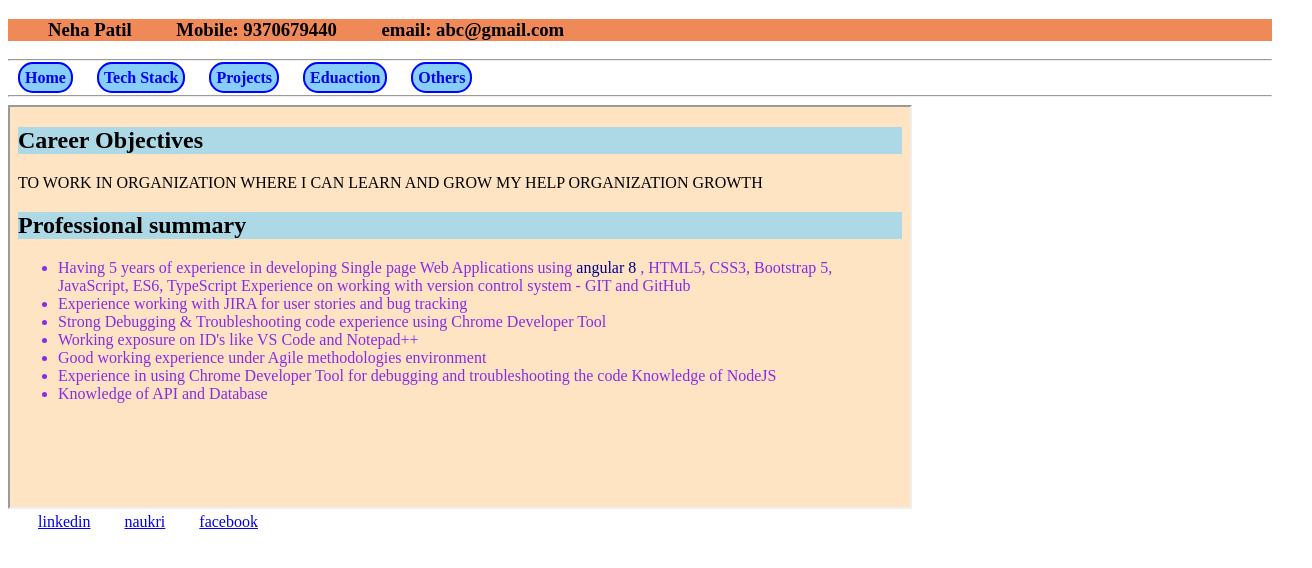
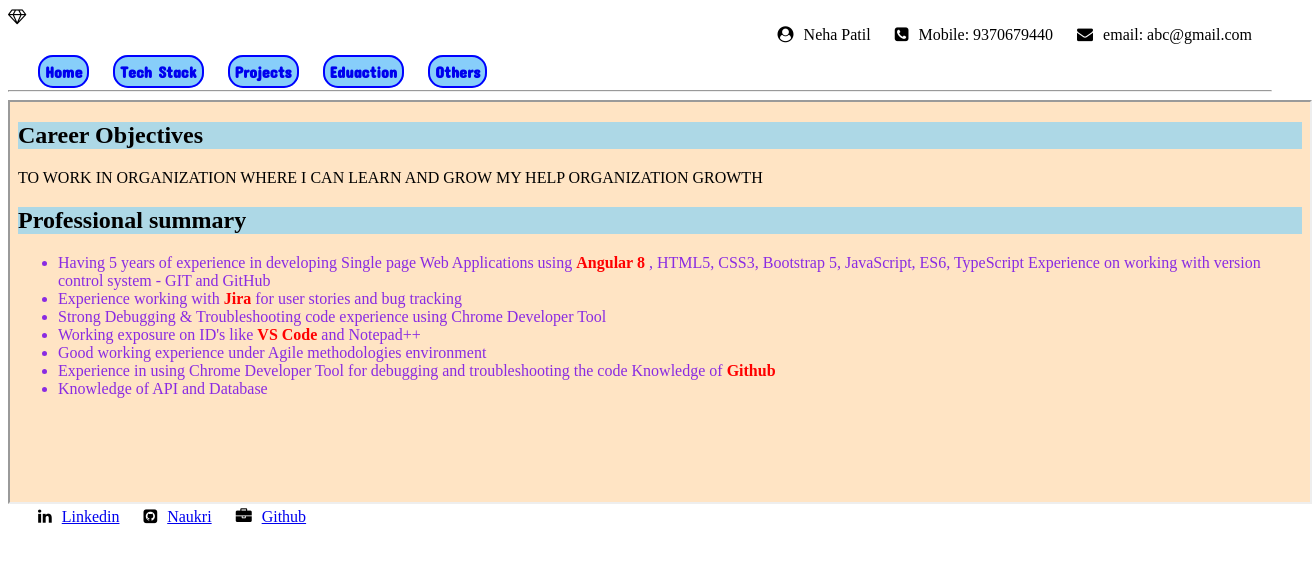
Before and after one commit to Nehapatil212/Profile-Neha, a plain HTML site: page index.html in a window 1280 px wide. Shown: the whole page, 1312 px wide, since content can reach past the window. Drawn offline with Linux system fonts and the light colour scheme.

Commit message:
added icons
added icons

```diff
--- a/home.html
+++ b/home.html
@@ -20,13 +20,13 @@
     <span  style="font: italic;">
         <h2 class="demo"><b></b>Professional summary</b></h2>
         <ul style="color: blueviolet;">
-            <li>Having 5 years of experience in developing Single page Web Applications using <span style="color: darkblue;">angular 8</span> , HTML5, CSS3, Bootstrap 5, JavaScript, ES6, TypeScript Experience on working with version control system - GIT and GitHub
+            <li>Having 5 years of experience in developing Single page Web Applications using <span style="color: red;"><b>Angular 8</b></span> , HTML5, CSS3, Bootstrap 5, JavaScript, ES6, TypeScript Experience on working with version control system - GIT and GitHub
             </li>
-            <li>Experience working with JIRA for user stories and bug tracking</li>
+            <li>Experience working with <span style="color: red;"><b>Jira</b></span> for user stories and bug tracking</li>
             <li>Strong Debugging & Troubleshooting code experience using Chrome Developer Tool</li>
-            <li>Working exposure on ID's like VS Code and Notepad++</li>
+            <li>Working exposure on ID's like <span style="color: red;"><b>VS Code</b></span> and Notepad++</li>
             <li>Good working experience under Agile methodologies environment</li>
-            <li>Experience in using Chrome Developer Tool for debugging and troubleshooting the code Knowledge of NodeJS</li>
+            <li>Experience in using Chrome Developer Tool for debugging and troubleshooting the code Knowledge of <span style="color: red;"><b>Github</b></span></li>
             <li>Knowledge of API and Database</li>
         </ul>
             </span>
--- a/index.html
+++ b/index.html
@@ -1,3 +1,4 @@
+
 <!DOCTYPE html>
 <html lang="en">
 
@@ -5,12 +6,16 @@
     <meta charset="UTF-8">
     <meta name="viewport" content="width=device-width, initial-scale=1.0">
     <title>Index</title>
+    <link rel="stylesheet" href="https://cdnjs.cloudflare.com/ajax/libs/font-awesome/4.7.0/css/font-awesome.min.css">
+    <!-- CDN Link - Google font families -->
+    <link rel="preconnect" href="https://fonts.googleapis.com">
+    <link rel="preconnect" href="https://fonts.gstatic.com" crossorigin>
+    <link
+        href="https://fonts.googleapis.com/css2?family=Concert+One&family=Poppins&family=Roboto:wght@500;900&display=swap"
+        rel="stylesheet">
 </head>
 <style>
-    .intro {
-        background-color: rgb(239, 137, 87);
-        font: italic;
-    }
+
 
     .border {
         border: 2px solid blue;
@@ -22,59 +27,56 @@
     .nav a {
         margin-right: 20px;
         text-decoration: none;
+        font-family: 'Concert One', sans-serif;
+        margin-top: 50px;
     }
-
     #homeLink {
         margin-left: 10px;
     }
 
-    .h3 {
-        /* border-top-style: dotted;
+    /* .h3 {
+        border-top-style: dotted;
             border-bottom-style: solid;
             border-width: 3px;
-            border-color: red; */
-        border: 3px solid red;
+            border-color: red;
+        /* border: 3px solid red;
         padding: 30px 20px;
-        margin: 30px;
-    }
-
-    .span {
-        margin-left: 20px;
-        padding-left: 20px;
-    }
-    .footer{
         margin-left: 30px;
+    } */
+.footer {
+        margin-left: 10px;
+        margin-right: 20px;
     }
 </style>
 
-<body>
-    <header class="intro">
-        <h3><span class="span"> Neha Patil</span> <span class="span">Mobile: 9370679440</span>
-            <span class="span"> email: abc@gmail.com</span>
-        </h3>
-    </header>
+<body><i class="fa fa-diamond" aria-hidden="true" ></i>
+    <header style="text-align: right;" >
+        <i class="fa fa-user-circle" aria-hidden="true"><span class="footer">Neha Patil</span> </i>
+        <i class="fa fa-phone-square" aria-hidden="true"><span class="footer">Mobile: 9370679440</span></i>
+        <i class="fa fa-envelope" aria-hidden="true"><span class="footer">email: abc@gmail.com</span></i>
+    </header><br>
 
-
-    <hr>
     <nav class=" nav a"><b>
-            <a href="home.html" target="mainframe" class="border" style="margin-left: 10px;"> Home</a>
+            <a href="home.html" target="mainframe" class="border" style="margin-left: 30px;"> Home</a>
             <a href="techstack.html" target="mainframe" class="border"> Tech Stack</a>
             <a href="project.html" target="mainframe" class="border"> Projects</a>
             <a href="education.html" target="mainframe" class="border"> Eduaction</a>
             <a href="others.html" target="mainframe" class="border"> Others</a> </b>
     </nav>
     <hr>
-    <iframe src="home.html" name="nameframe" height="400px" width="900px" frameborder="1"></iframe>
+
+
+    <iframe src="home.html" name="nameframe" height="400px" width="1300px" frameborder="1"></iframe>
     <!-- <iframe src="techStack.html" name="nameframe" height="400px" width="700px" frameborder="1"></iframe> -->
     <!-- <iframe src="project.html" name="nameframe" height="400px" width="700px" frameborder="1"></iframe> -->
     <!-- <iframe src="education.html" name="nameframe" height="400px" width="700px" frameborder="1"></iframe> -->
 
     <!-- <iframe src="others.html" name="nameframe" height="400px" width="700px" frameborder="1"></iframe> -->
 
-    <footer>
-        <a href="linkedin" class="footer">linkedin</a>
-        <a href="naukri" class="footer">naukri</a>
-        <a href="facebook" class="footer">facebook</a>
+    <footer style="margin-left: 30px;">
+        <i class="fa fa-linkedin" aria-hidden="true"><a href="linkedin" class="footer">Linkedin</a></i>
+        <i class="fa fa-github-square" aria-hidden="true"><a href="naukri" class="footer">Naukri</a></i>
+        <i class="fa fa-briefcase" aria-hidden="true"><a href="github" class="footer">Github</a></i>
     </footer>
 </body>
 
```
